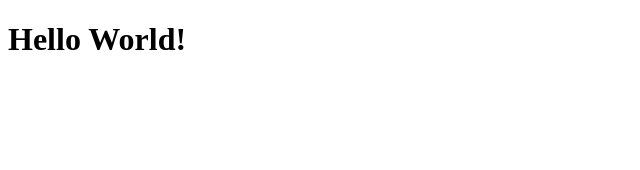
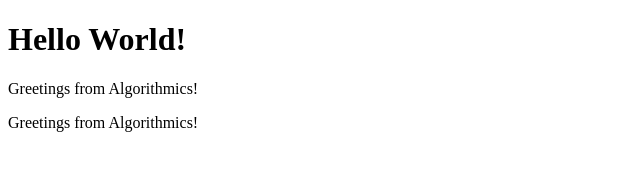
Before and after one commit to AndreiPetruc/test, a plain HTML site: page index.html in a window 1280 px wide. Shown: the whole page, without its empty margins (0-640 px from the left). Drawn offline with Linux system fonts and the light colour scheme.

Commit message:
Update index.html to include greetings
Added Greeting to html file

```diff
--- a/index.html
+++ b/index.html
@@ -1,4 +1,6 @@
 <!DOCTYPE html>
 <html>
   <h1>Hello World!</h1>
+  <p>Greetings from Algorithmics!</p>
+  <p>Greetings from Algorithmics!</p>
 </html>
```
